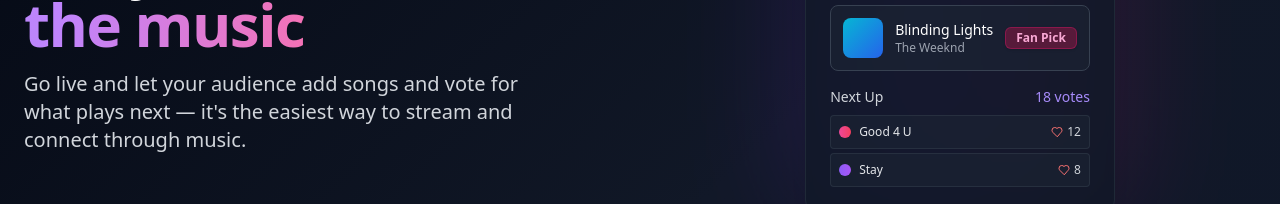
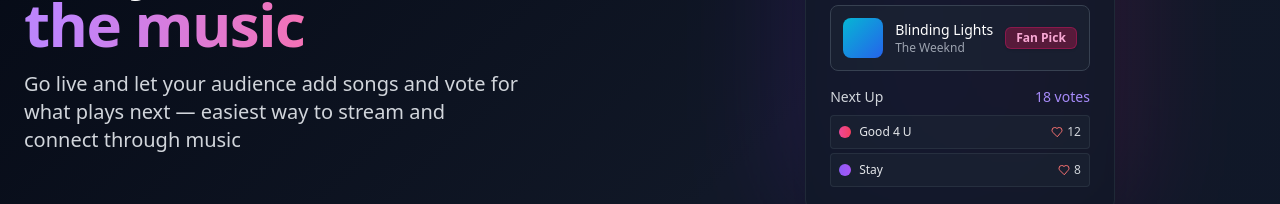
Before and after one commit to Nikhil-002/Muzer, a Next.js app: page / in a window 1280 px wide. Shown: the part 326-530 px from the top of the page. Built offline with nearby package versions, Linux system fonts and the light colour scheme; no server answers.

Commit message:
resolved linting error

```diff
--- a/app/page.tsx
+++ b/app/page.tsx
@@ -33,7 +33,7 @@ export default function MusicStreamingLanding() {
                     </span>
                   </h1>
                   <p className="text-xl text-gray-300 max-w-[500px]">
-                    Go live and let your audience add songs and vote for what plays next — it's the easiest way to stream and connect through music.
+                    Go live and let your audience add songs and vote for what plays next — easiest way to stream and connect through music
                   </p>
                 </div>
               </div>
```
